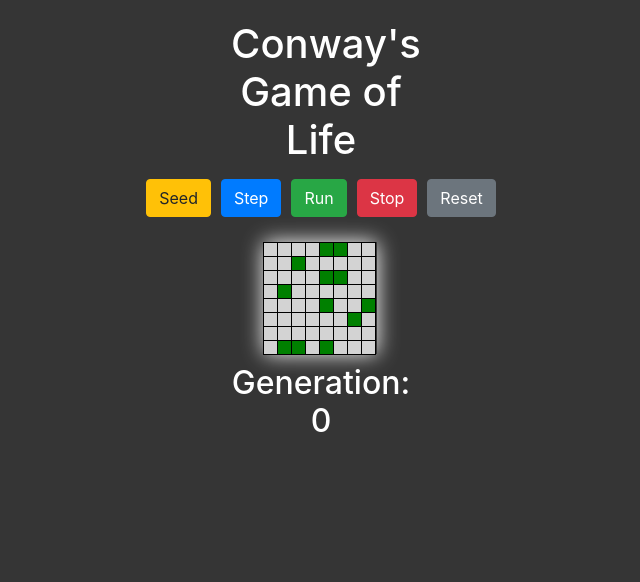
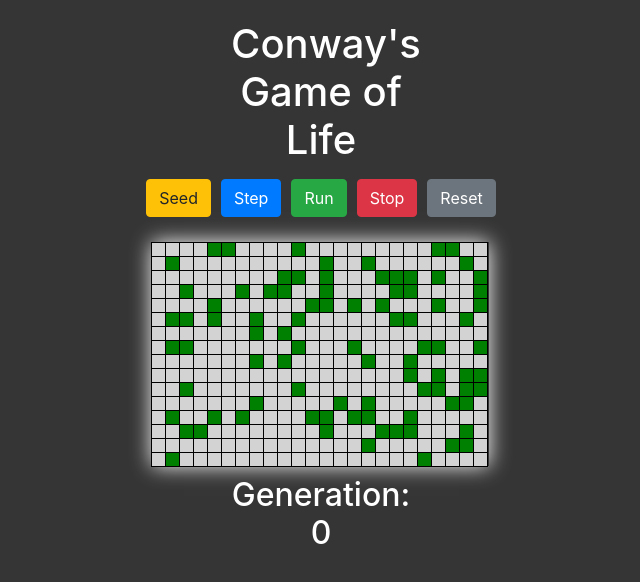
Before and after one commit to sjoseph7/conways_game_of_life, a React (Create React App) app: page / in a window 1280 px wide. Shown: the top 582 px of the page, without its empty margins (319-959 px from the left). Built offline with nearby package versions, Linux system fonts and the light colour scheme.

Commit message:
Update grid size

```diff
--- a/src/App.js
+++ b/src/App.js
@@ -11,8 +11,8 @@ export default class App extends Component {
   constructor() {
     super();
     this.stepDelay = 150;
-    this.rows = 8;
-    this.cols = 8;
+    this.rows = 16;
+    this.cols = 24;
 
     this.stepInterval = "";
 
```
